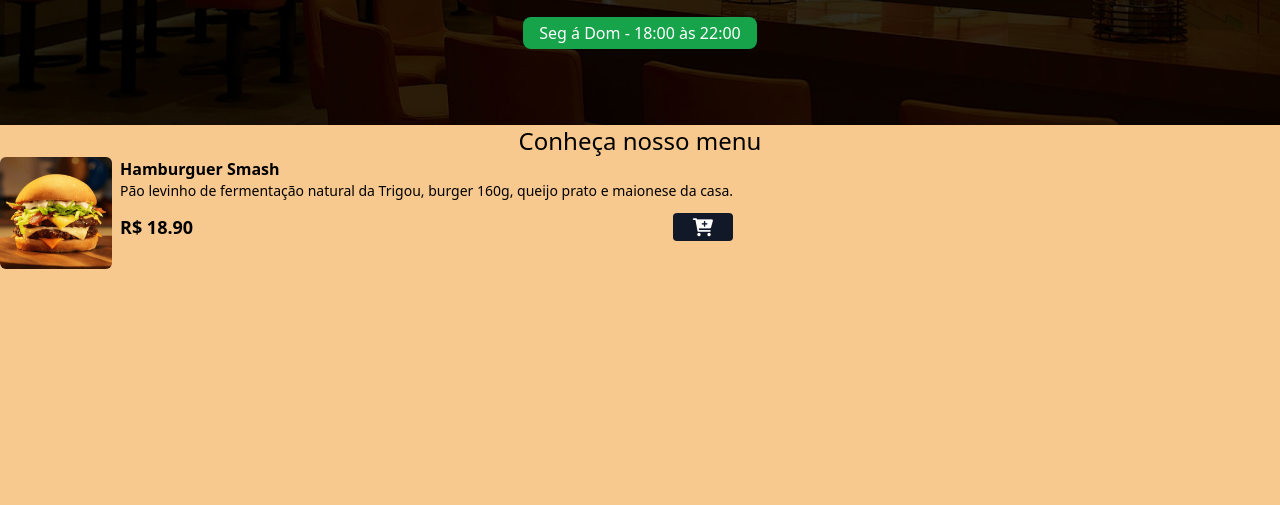
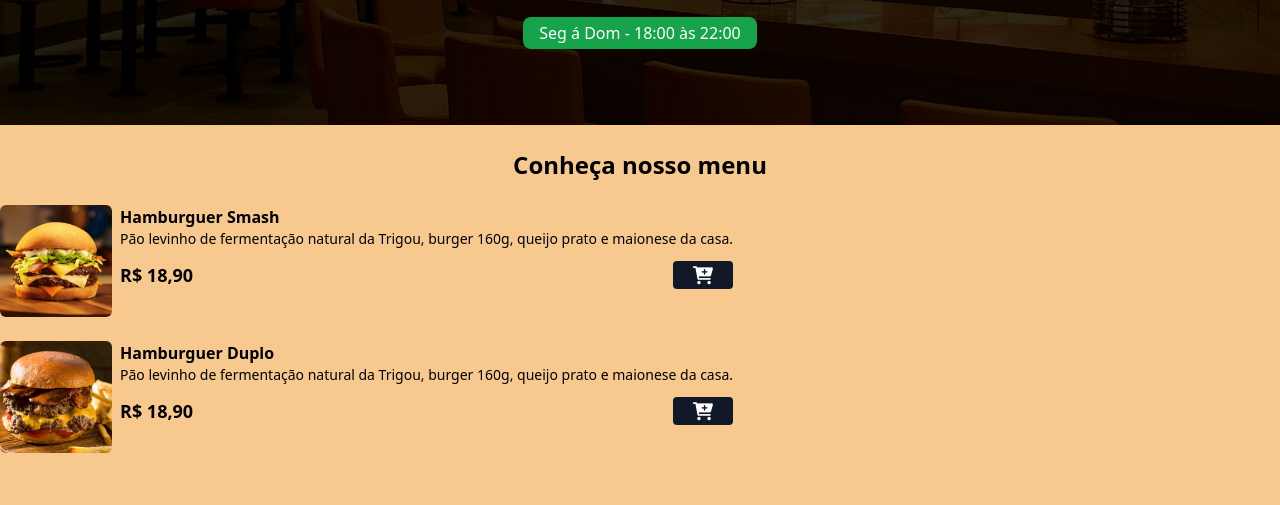
Before and after one commit to Nando-Alves/TailwindCSS_PROJECT, a website: page index.html in a window 1280 px wide. Shown: the part 295-800 px from the top of the page. Drawn offline with Linux system fonts and the light colour scheme.

Commit message:
ADD NEW BURHUER

```diff
--- a/index.html
+++ b/index.html
@@ -3,7 +3,13 @@
 <head>
   <meta charset="UTF-8">
   <meta name="viewport" content="width=device-width, initial-scale=1.0">
-  <link rel="stylesheet" href="https://cdnjs.cloudflare.com/ajax/libs/font-awesome/6.0.0-beta3/css/all.min.css" integrity="sha512-Fo3rlrZj/k7ujTnHg4CGR2D7kSs0v4LLanw2qksYuRlEzO+tcaEPQogQ0KaoGN26/zrn20ImR1DfuLWnOo7aBA==" crossorigin="anonymous" referrerpolicy="no-referrer" />
+  <link
+    rel="stylesheet"
+    href="https://cdnjs.cloudflare.com/ajax/libs/font-awesome/6.0.0-beta3/css/all.min.css"
+    integrity="sha512-Fo3rlrZj/k7ujTnHg4CGR2D7kSs0v4LLanw2qksYuRlEzO+tcaEPQogQ0KaoGN26/zrn20ImR1DfuLWnOo7aBA=="
+    crossorigin="anonymous"
+    referrerpolicy="no-referrer"
+  />
   <link rel="stylesheet" href="./styles/output.css">
   <title>Hamburgueria</title>
 </head>
@@ -13,7 +19,7 @@
     <div class="w-full h-full flex flex-col justify-center items-center">
       <img src="./assets/hamb-1.png" alt="hamb-1" class="w-32 h-32 rounded-full hover:scale-110 duration-200">
 
-      <h1 class="txtfort-bold mt-4 mb-2 text-4xl text-white">Geras Burguer</h1>
+      <h1 class="font-bold mt-4 mb-2 text-4xl text-white">Geras Burguer</h1>
       <span class="text-white text-1xl">Av. Val Paraíso, 160, Jangurussu</span>
 
       <div class="bg-green-600 px-4 py-1 rounded-lg mt-5" id="date-span">
@@ -22,14 +28,14 @@
     </div>
   </header>
 
-  <h2 class=" font-boldt text-2xl text-center">Conheça nosso menu</h2>
+  <h2 class="font-bold text-2xl text-center mt-6">Conheça nosso menu</h2>
 
   <!-- INICIO MENU -->
-  <div id="menu" >
-    <main>
+  <div id="menu">
+    <main class="grid-cols-1">
 
       <!-- PRODUTO ITEM -->
-      <div class=" flex gap-2">
+      <div class="flex gap-2 mt-6">
         <img
           src="./assets/hamb-1.png"
           alt="Hamburguer Smash"
@@ -42,9 +48,43 @@
             Pão levinho de fermentação natural da Trigou, burger 160g, queijo prato e maionese da casa.
           </p>
 
-          <div class=" flex items-center gap-2 justify-between mt-3">
-            <p class=" font-bold text-lg">R$ 18.90</p>
-            <button class="bg-gray-900 px-5 rounded add-to-cart-btn" ><i class="fa fa-cart-plus text-lg text-white"></i></button>
+          <div class="flex items-center gap-2 justify-between mt-3">
+            <p class="font-bold text-lg">R$ 18,90</p>
+            <button
+              class="bg-gray-900 px-5 rounded add-to-cart-btn"
+              data-name="Hamburguer Smash"
+              data-price="18.90"
+            >
+              <i class="fa fa-cart-plus text-lg text-white"></i>
+            </button>
+          </div>
+        </div>
+      </div>
+      <!-- FIM PRODUTO ITEM -->
+
+      <!-- PRODUTO ITEM -->
+      <div class="flex gap-2 mt-6">
+        <img
+          src="./assets/hamb-2.png"
+          alt="Hamburguer Duplo"
+          class="w-28 h-28 rounded-md hover:scale-110 hover:rotate-2 duration-300"
+        />
+
+        <div>
+          <p class="font-bold">Hamburguer Duplo</p>
+          <p class="text-sm">
+            Pão levinho de fermentação natural da Trigou, burger 160g, queijo prato e maionese da casa.
+          </p>
+
+          <div class="flex items-center gap-2 justify-between mt-3">
+            <p class="font-bold text-lg">R$ 18,90</p>
+            <button
+              class="bg-gray-900 px-5 rounded add-to-cart-btn"
+              data-name="Hamburguer Duplo"
+              data-price="18.90"
+            >
+              <i class="fa fa-cart-plus text-lg text-white"></i>
+            </button>
           </div>
         </div>
       </div>
@@ -52,6 +92,7 @@
 
     </main>
   </div>
+  <!-- FIM MENU -->
 
 </body>
 </html>
```
Also changed, not shown: styles/output.css.
